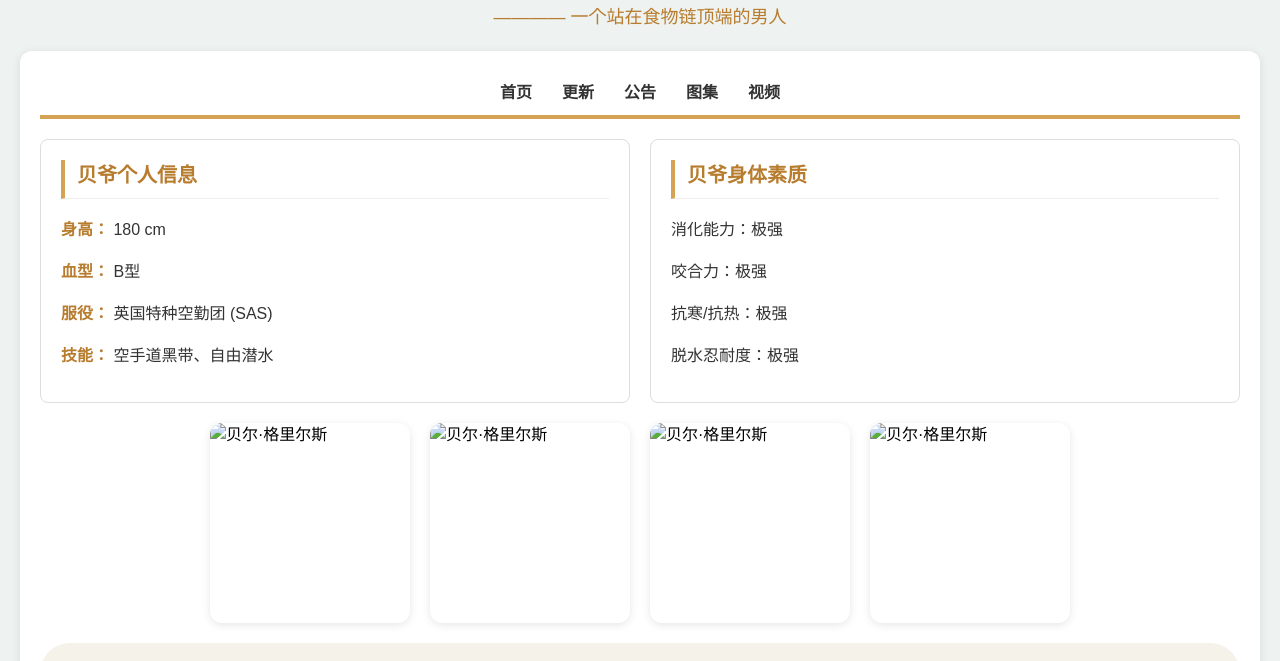
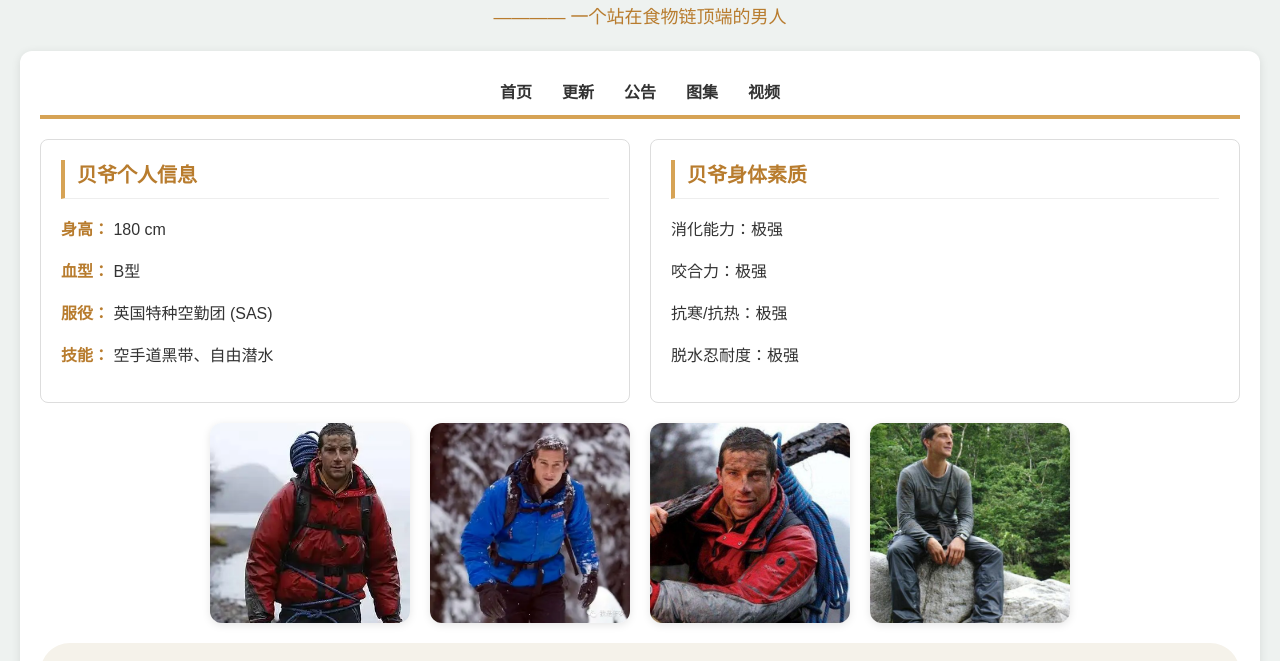
Before and after one commit to Rainco-zx/-, a plain HTML site: page index.html in a window 1280 px wide. Shown: the part 115-776 px from the top of the page. Drawn offline with Linux system fonts and the light colour scheme.

Commit message:
Update index.html

```diff
--- a/index.html
+++ b/index.html
@@ -284,10 +284,10 @@
     </div>
 
     <div class="hero-image">
-        <img src="cd1005493.jpg" alt="贝尔·格里尔斯">
-        <img src="551&fm=253&fmt=auto&app=138&f=JPEG?w=444&h=440.jpg" alt="贝尔·格里尔斯">
-        <img src="f66.jpg" alt="贝尔·格里尔斯">
-        <img src="3511405900.jpg" alt="贝尔·格里尔斯">
+       <img src="图1.webp" alt="贝尔·格里尔斯">
+        <img src="图2.webp" alt="贝尔·格里尔斯">
+        <img src="图3.jpeg" alt="贝尔·格里尔斯">
+        <img src="图4.jpg" alt="贝尔·格里尔斯">
     </div>
 
     <div class="quote-box">
```
